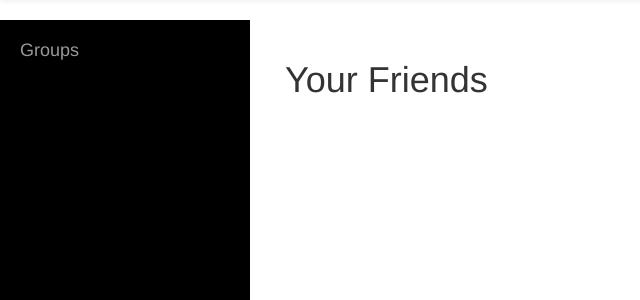
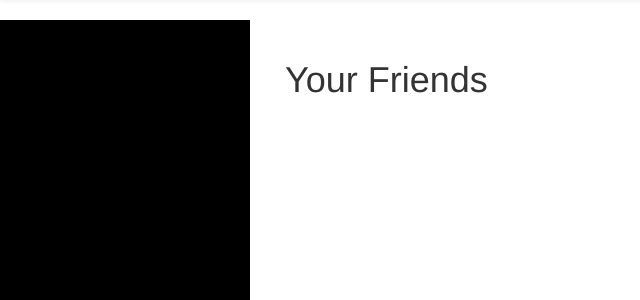
Before and after one commit to sag109/golight, a Python web app: template templates/main.html in a window 1280 px wide. Shown: the part 52-352 px from the top of the page, without its empty margins (0-640 px from the left). Run offline with Jinja, Linux system fonts and the light colour scheme; the template is opened without the code that fills it, so the values that code supplies are empty; some libraries are stand-ins or nearby versions.

Commit message:
making it

```diff
--- a/static/css/main.css
+++ b/static/css/main.css
@@ -1,3 +1,7 @@
+.group-link {
+	color: #DDDDDD;
+}
+
 .table_status {
     padding-left: 10px;
 }
--- a/static/js/main.js
+++ b/static/js/main.js
@@ -19,10 +19,10 @@ function setMainView(target) {
 
 function updateGroupList() {
 	requestInfo("get", "user/groups", {}, function(groups) {
-		var groupList = "<li onclick=\"setMainView(this)\">Your Friends</li>";
+		var groupList = "<li onclick=\"setMainView(this)\" class=\"sidebar-brand group-link\">Your Friends</li>";
 		for(var i=0; i<groups.length; i++) {
 			var cur = groups[i];
-			groupList += "<li onclick=\"setMainView(this)\">"+ cur.name + "</li>";
+			groupList += "<li onclick=\"setMainView(this)\" class=\"sidebar-brand group-link\">"+ cur.name + "</li>";
 		}
 		$("#group_list").html(groupList);
 	});
--- a/templates/main.html
+++ b/templates/main.html
@@ -50,16 +50,8 @@
 
         <!-- Sidebar -->
         <div id="sidebar-wrapper">
-            <ul class="sidebar-nav">
-                <li class="sidebar-brand">
-                    <a onclick="updateMainView();">
-                        Groups
-                    </a>
-                </li>
-                <div id="group_list">
-                <!--fill in with user's groups-->
+            <ul class="sidebar-nav" id="group_list">
 
-                </div>
             </ul>
         </div>
         <!-- /#sidebar-wrapper -->
```
